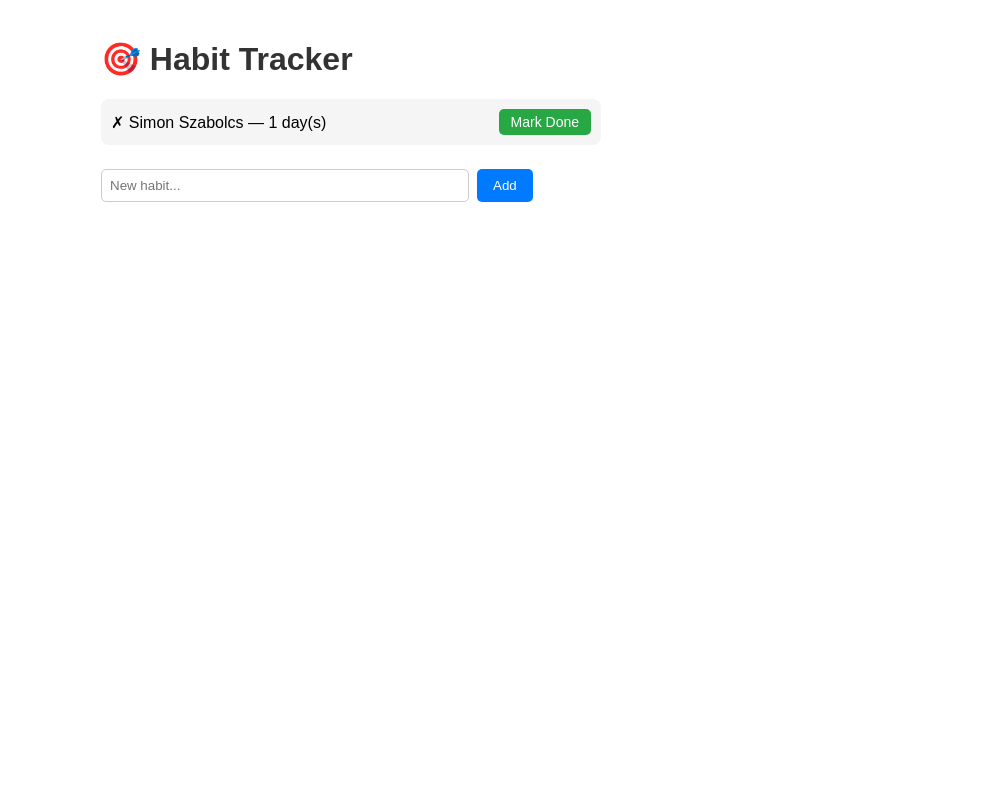
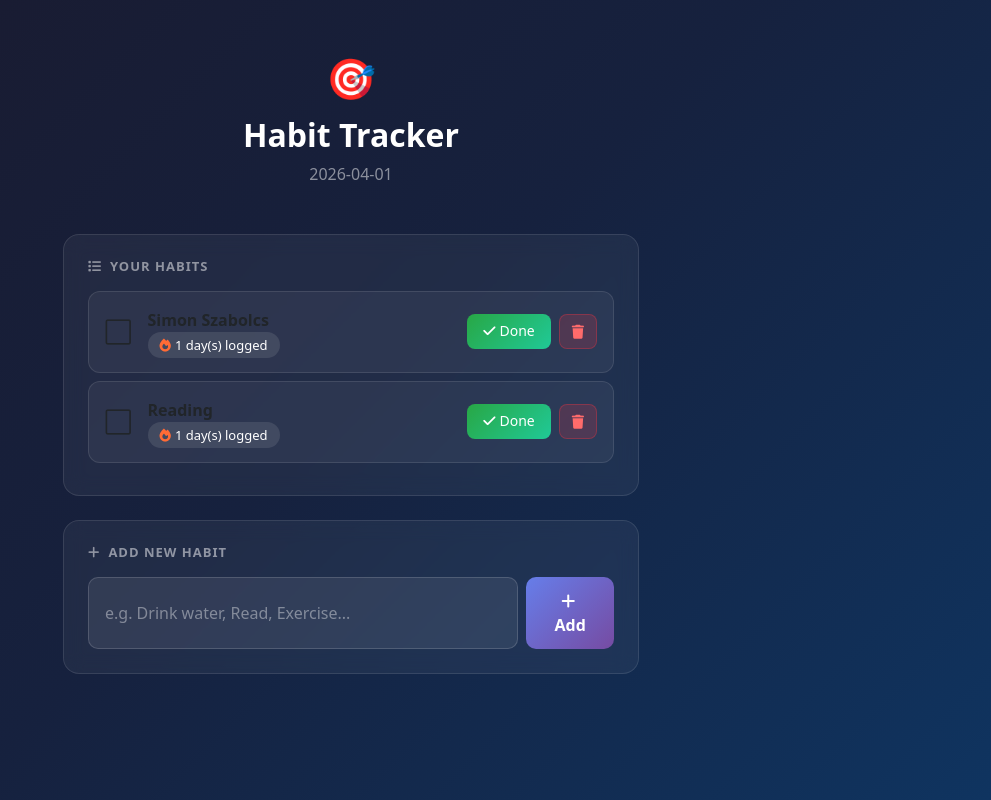
Before and after one commit to Szavaga/habit-tracker, a Flask app: page / in a window 1280 px wide. Shown: the whole page, without its empty margins (289-1280 px from the left). Run offline with Flask 3, Linux system fonts and the light colour scheme.

Commit message:
added bootstrap styling

```diff
--- a/habits.json
+++ b/habits.json
@@ -1,5 +1,8 @@
 {
   "Simon Szabolcs": [
     "2026-04-02"
+  ],
+  "Reading": [
+    "2026-04-02"
   ]
 }
--- a/templates/index.html
+++ b/templates/index.html
@@ -1,33 +1,157 @@
 <!DOCTYPE html>
-<html>
+<html lang="en">
 <head>
+    <meta charset="UTF-8">
+    <meta name="viewport" content="width=device-width, initial-scale=1.0">
     <title>Habit Tracker</title>
+    <link href="https://cdn.jsdelivr.net/npm/bootstrap@5.3.0/dist/css/bootstrap.min.css" rel="stylesheet">
+    <link href="https://cdnjs.cloudflare.com/ajax/libs/font-awesome/6.4.0/css/all.min.css" rel="stylesheet">
     <style>
-        body { font-family: sans-serif; max-width: 500px; margin: 40px auto; padding: 0 20px; }
-        h1 { color: #333; }
-        .habit { display: flex; justify-content: space-between; align-items: center; padding: 10px; margin: 8px 0; background: #f5f5f5; border-radius: 8px; }
-        .done { background: #d4edda; }
-        a { text-decoration: none; background: #28a745; color: white; padding: 5px 12px; border-radius: 5px; font-size: 14px; }
-        input { padding: 8px; width: 70%; border: 1px solid #ccc; border-radius: 5px; }
-        button { padding: 8px 16px; background: #007bff; color: white; border: none; border-radius: 5px; cursor: pointer; }
-        form { margin-top: 24px; display: flex; gap: 8px; }
+        body {
+            background: linear-gradient(135deg, #1a1a2e, #16213e, #0f3460);
+            min-height: 100vh;
+            color: white;
+        }
+        .card {
+            background: rgba(255, 255, 255, 0.05);
+            backdrop-filter: blur(10px);
+            border: 1px solid rgba(255, 255, 255, 0.1);
+            border-radius: 16px;
+        }
+        .habit-card {
+            background: rgba(255, 255, 255, 0.05);
+            border: 1px solid rgba(255, 255, 255, 0.1);
+            border-radius: 12px;
+            transition: transform 0.2s, box-shadow 0.2s;
+        }
+        .habit-card:hover {
+            transform: translateY(-2px);
+            box-shadow: 0 8px 25px rgba(0, 0, 0, 0.3);
+        }
+        .habit-card.done {
+            background: rgba(40, 167, 69, 0.15);
+            border-color: rgba(40, 167, 69, 0.4);
+        }
+        .badge-days {
+            background: rgba(255, 255, 255, 0.1);
+            color: white;
+            border-radius: 20px;
+            padding: 4px 12px;
+            font-size: 13px;
+        }
+        .btn-done {
+            background: linear-gradient(135deg, #28a745, #20c997);
+            border: none;
+            border-radius: 8px;
+            color: white;
+            padding: 6px 16px;
+            font-size: 14px;
+            transition: opacity 0.2s;
+        }
+        .btn-done:hover { opacity: 0.85; color: white; }
+        .btn-delete {
+            background: rgba(220, 53, 69, 0.2);
+            border: 1px solid rgba(220, 53, 69, 0.4);
+            border-radius: 8px;
+            color: #ff6b6b;
+            padding: 6px 12px;
+            font-size: 14px;
+            transition: all 0.2s;
+        }
+        .btn-delete:hover {
+            background: rgba(220, 53, 69, 0.4);
+            color: white;
+        }
+        .form-control {
+            background: rgba(255, 255, 255, 0.08);
+            border: 1px solid rgba(255, 255, 255, 0.15);
+            border-radius: 10px;
+            color: white;
+            padding: 12px 16px;
+        }
+        .form-control::placeholder { color: rgba(255,255,255,0.4); }
+        .form-control:focus {
+            background: rgba(255, 255, 255, 0.12);
+            border-color: rgba(99, 179, 237, 0.6);
+            color: white;
+            box-shadow: 0 0 0 3px rgba(99, 179, 237, 0.15);
+        }
+        .btn-add {
+            background: linear-gradient(135deg, #667eea, #764ba2);
+            border: none;
+            border-radius: 10px;
+            color: white;
+            padding: 12px 24px;
+            font-weight: 600;
+            transition: opacity 0.2s;
+        }
+        .btn-add:hover { opacity: 0.85; color: white; }
+        .title-icon { font-size: 2.5rem; }
+        .empty-state { color: rgba(255,255,255,0.4); }
+        .checkmark { font-size: 1.2rem; }
     </style>
 </head>
 <body>
-    <h1>🎯 Habit Tracker</h1>
+    <div class="container py-5" style="max-width: 600px;">
 
-    {% for habit, days in habits.items() %}
-    <div class="habit {% if today in days %}done{% endif %}">
-        <span>{% if today in days %}✓{% else %}✗{% endif %} {{ habit }} — {{ days|length }} day(s)</span>
-        {% if today not in days %}
-        <a href="/done/{{ habit }}">Mark Done</a>
-        {% endif %}
+        <!-- Header -->
+        <div class="text-center mb-5">
+            <div class="title-icon mb-2">🎯</div>
+            <h1 class="fw-bold fs-2">Habit Tracker</h1>
+            <p class="text-white-50 mb-0">{{ today }}</p>
+        </div>
+
+        <!-- Habit List -->
+        <div class="card p-4 mb-4">
+            <h5 class="fw-semibold mb-3 text-white-50 text-uppercase" style="font-size:13px; letter-spacing:1px;">
+                <i class="fas fa-list me-2"></i>Your Habits
+            </h5>
+
+            {% if habits %}
+                {% for habit, days in habits.items() %}
+                <div class="habit-card p-3 mb-2 d-flex justify-content-between align-items-center {% if today in days %}done{% endif %}">
+                    <div class="d-flex align-items-center gap-3">
+                        <span class="checkmark">
+                            {% if today in days %}✅{% else %}⬜{% endif %}
+                        </span>
+                        <div>
+                            <div class="fw-semibold">{{ habit }}</div>
+                            <span class="badge-days"><i class="fas fa-fire me-1" style="color:#ff6b35;"></i>{{ days|length }} day(s) logged</span>
+                        </div>
+                    </div>
+                    <div class="d-flex gap-2">
+                        {% if today not in days %}
+                        <a href="/done/{{ habit }}" class="btn btn-done">
+                            <i class="fas fa-check me-1"></i>Done
+                        </a>
+                        {% endif %}
+                        <a href="/delete/{{ habit }}" class="btn btn-delete" onclick="return confirm('Delete {{ habit }}?')">
+                            <i class="fas fa-trash"></i>
+                        </a>
+                    </div>
+                </div>
+                {% endfor %}
+            {% else %}
+                <div class="text-center py-4 empty-state">
+                    <i class="fas fa-seedling fa-2x mb-3"></i>
+                    <p>No habits yet. Add one below!</p>
+                </div>
+            {% endif %}
+        </div>
+
+        <!-- Add Habit Form -->
+        <div class="card p-4">
+            <h5 class="fw-semibold mb-3 text-white-50 text-uppercase" style="font-size:13px; letter-spacing:1px;">
+                <i class="fas fa-plus me-2"></i>Add New Habit
+            </h5>
+            <form action="/add" method="post" class="d-flex gap-2">
+                <input type="text" name="name" class="form-control" placeholder="e.g. Drink water, Read, Exercise..." required>
+                <button type="submit" class="btn btn-add">
+                    <i class="fas fa-plus me-1"></i>Add
+                </button>
+            </form>
+        </div>
+
     </div>
-    {% endfor %}
-
-    <form action="/add" method="post">
-        <input type="text" name="name" placeholder="New habit..." required>
-        <button type="submit">Add</button>
-    </form>
 </body>
 </html>
```
